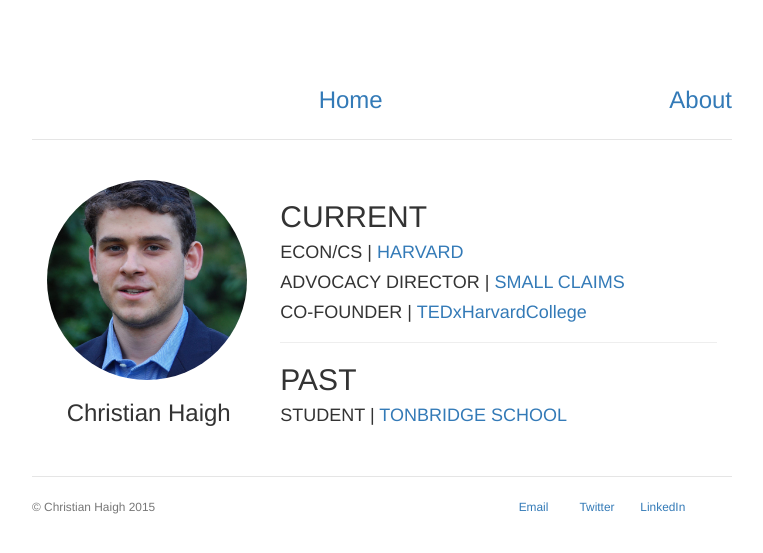
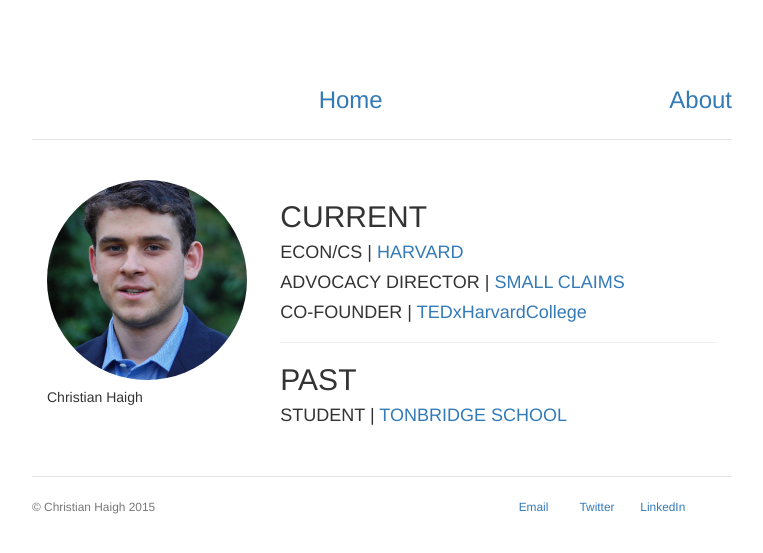
Before and after one commit to christianhaigh/christianhaigh.github.io, a Jekyll site: the page built from index.html, in a window 1280 px wide. Shown: the top 553 px of the page, without its empty margins (258-1021 px from the left). Built offline with Jekyll 4.4.1, drawn with Linux system fonts in a browser that asks for light colours.

```diff
--- a/index.html
+++ b/index.html
@@ -5,7 +5,7 @@ title: Hank Quinlan, Horrible Cop
 <div class="row marketing">
 	<div class="col-sm-4">
 		<img  class="img-circle avatar" alt="Christian Haigh" src="/pictures/christian_haigh.jpg" width="200px">
-		<h3>Christian Haigh</h3>
+		<h5>Christian Haigh</h5>
 	</div>
 
 	<div class="col-sm-8">
```
